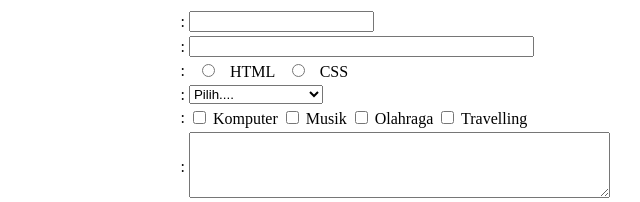
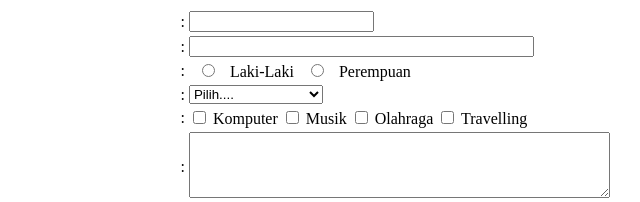
Before and after one commit to indaaaaa/webdasar2021, a plain HTML site: page index.html in a window 1280 px wide. Shown: the top 202 px of the page, 262-902 px from the left. Drawn offline with Linux system fonts and the light colour scheme.

Commit message:
Tugas Form

```diff
--- a/index.html
+++ b/index.html
@@ -26,9 +26,9 @@
                 <td>:</td>
                 <td>
                       <input type="radio" id="pria" name="jk" value="HTML">
-                      <label for="pria">HTML</label>
+                      <label for="pria">Laki-Laki</label>
                       <input type="radio" id="wanita" name="jk" value="wanita">
-                      <label for="wanita">CSS</label>
+                      <label for="wanita">Perempuan</label>
 
                 </td>
             </tr>
```
